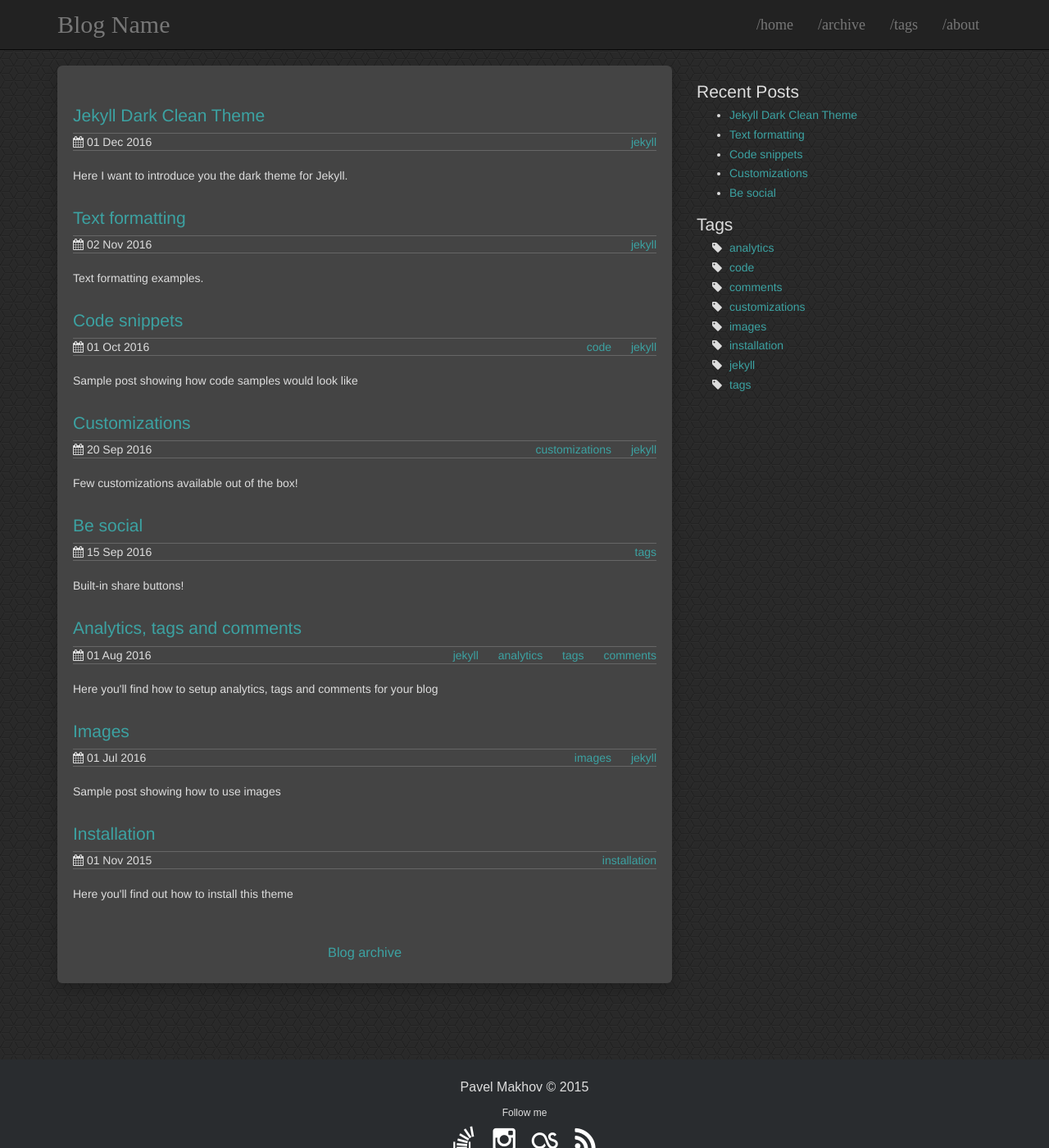
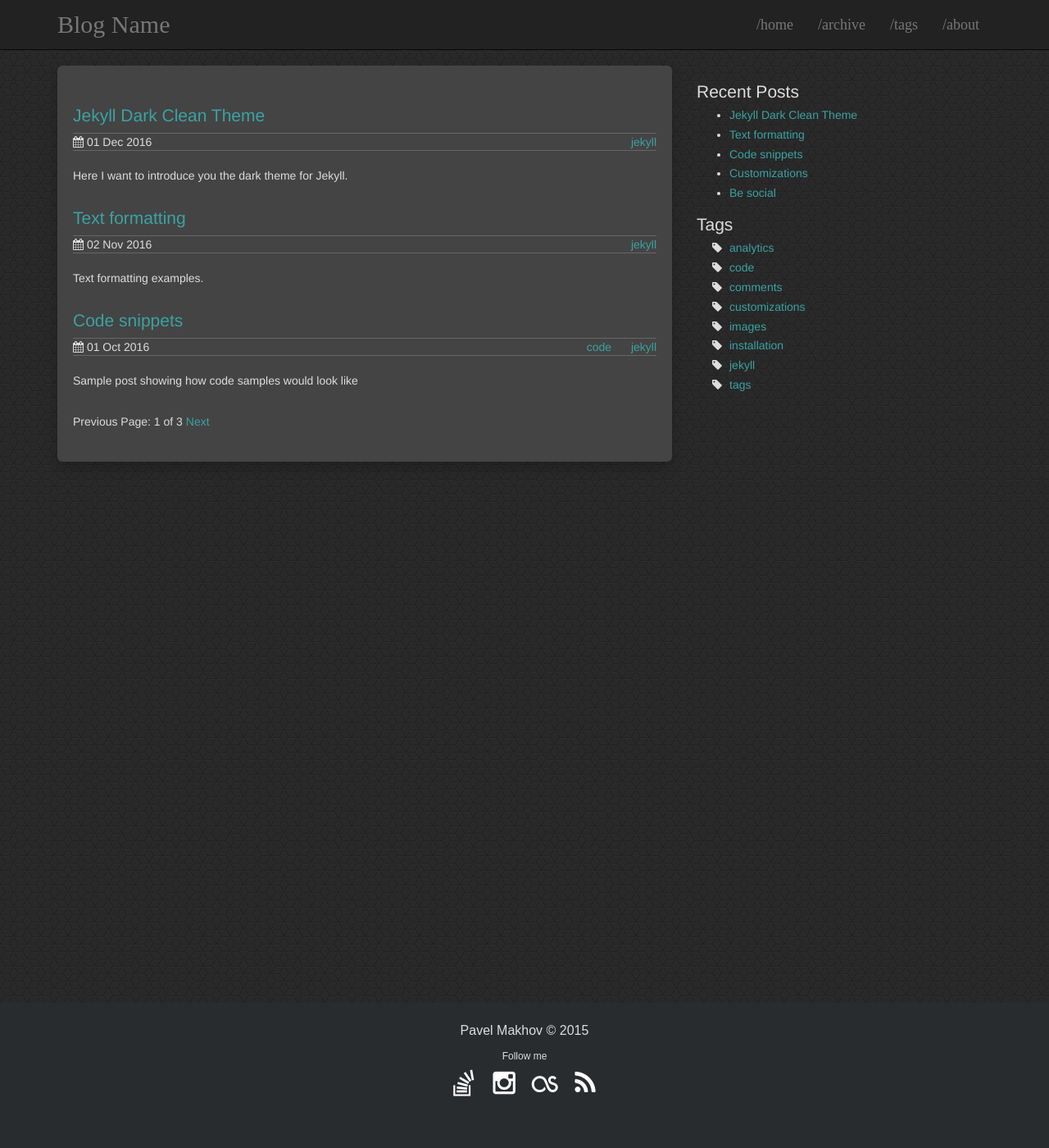
Before and after one commit to karembadawy/blog.alexsec.com, a Jekyll site: the page built from index.html, in a window 1280 px wide and 1400 px high. Shown: the whole window at 82% size. Built offline with Jekyll 4.4.1, drawn with Linux system fonts in a browser that asks for light colours; the list of posts is cut into pages by our own code.

Commit message:
Adding pagination

```diff
--- a/_config.yml
+++ b/_config.yml
@@ -42,6 +42,7 @@ permalink: /:year/:month/:title
 
 # Enable for using pages, more details are here: http://jekyllrb.com/docs/pagination/
 paginate: 3
+paginate_path: "/blog/page:num/"
 
 highlighter: rouge
 
--- a/index.html
+++ b/index.html
@@ -1,8 +1,7 @@
 ---
 layout: page
 ---
-
-{% for post in site.posts limit:10 %}
+{% for post in paginator.posts %}
   <h2 class="post-title">
     <a href="{{post.url | prepend:site.baseurl | prepend:site.url}}">
       {{ post.title }}
@@ -28,9 +27,16 @@ layout: page
   </div>
   {% endfor %}
 
-
-<div class="post-footer">
-  <div class="column-full">
-    <h3><a href="{{ '/archive.html' | prepend: site.baseurl | prepend: site.url }}">Blog archive</a></h3>
-  </div>
+<div class="pagination">
+  {% if paginator.previous_page %}
+    <a href="{{ paginator.previous_page_path }}" class="previous">Previous</a>
+  {% else %}
+    <span class="previous">Previous</span>
+  {% endif %}
+  <span class="page_number ">Page: {{ paginator.page }} of {{ paginator.total_pages }}</span>
+  {% if paginator.next_page %}
+    <a href="{{ paginator.next_page_path }}" class="next">Next</a>
+  {% else %}
+    <span class="next ">Next</span>
+  {% endif %}
 </div>
```
